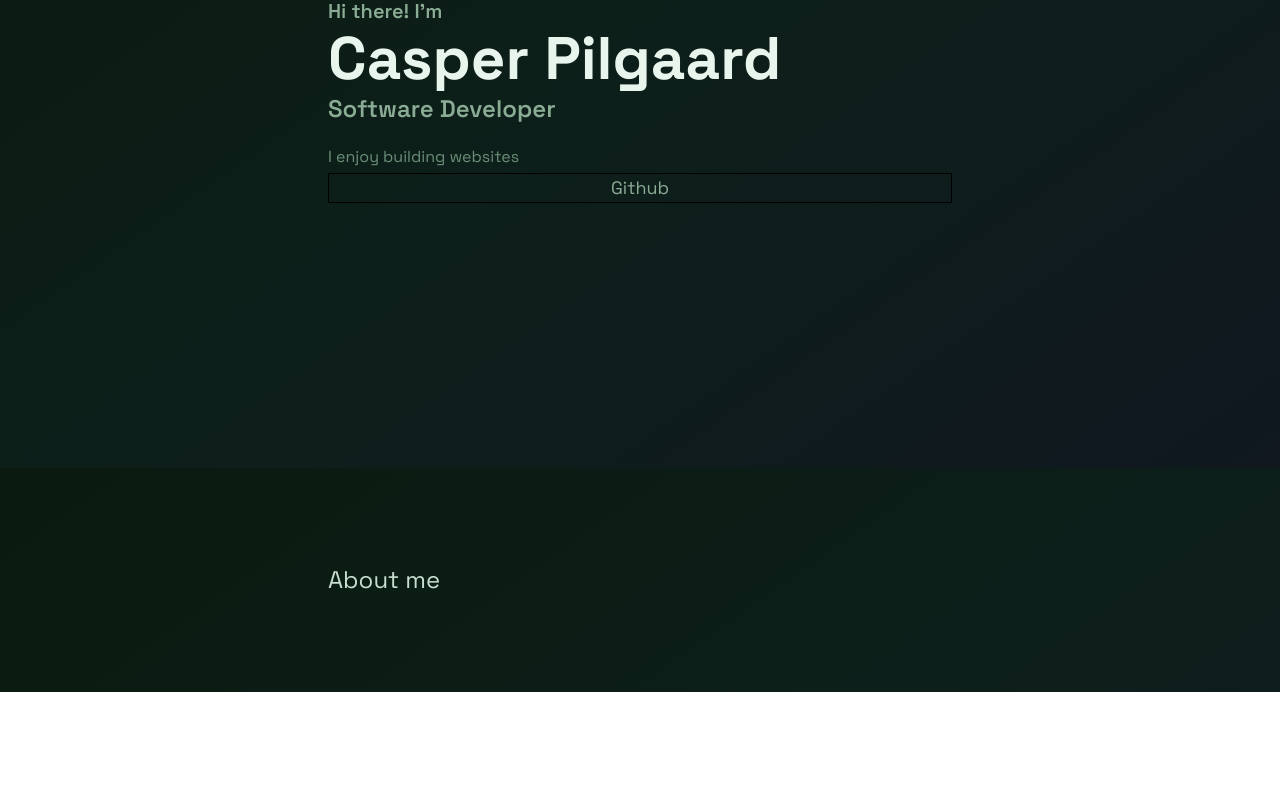
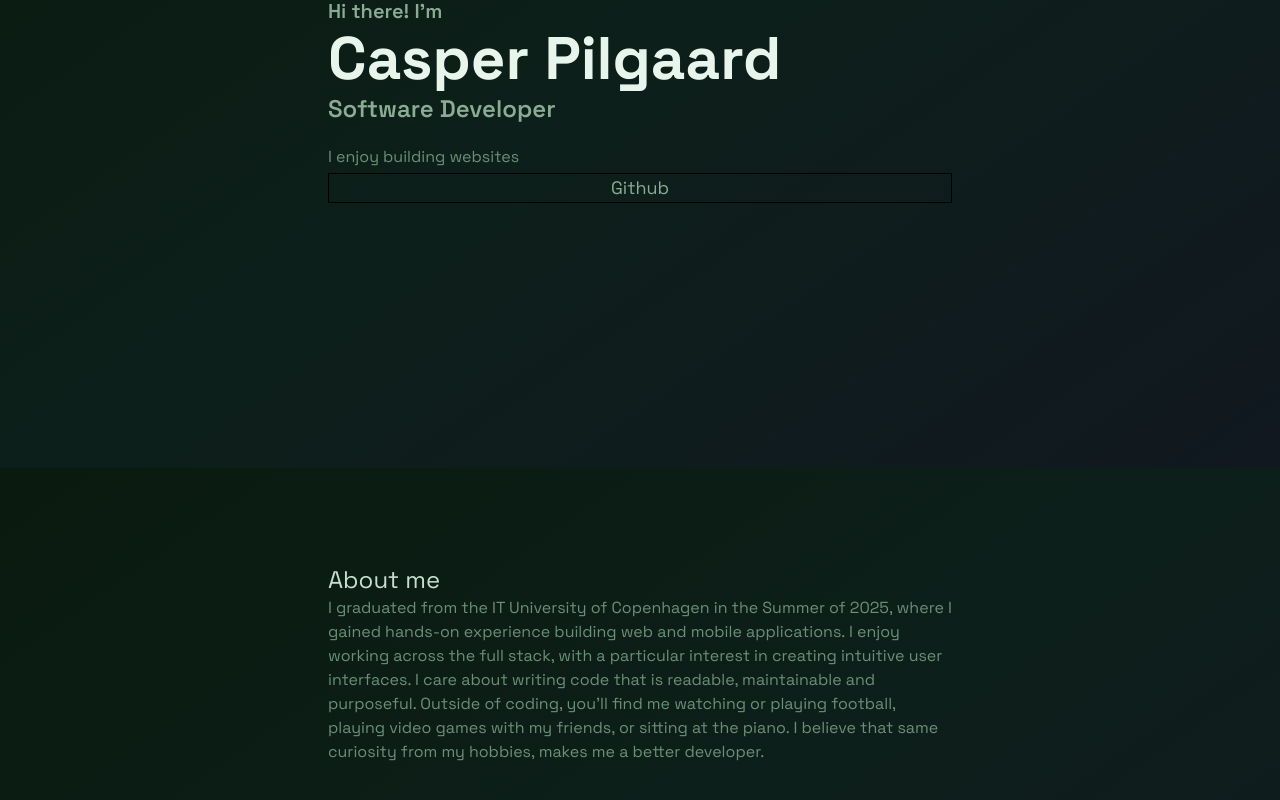
Before and after one commit to CasperPilgaard/portfolio, a Next.js app: page / in a window 1280 px wide. Shown: the part 332-1132 px from the top of the page. Before the commit the page ends 1024 px from the top, so only its background shows below. Built offline with nearby package versions, Linux system fonts and the light colour scheme.

Commit message:
Changed about me text

```diff
--- a/app/components/About.tsx
+++ b/app/components/About.tsx
@@ -1,10 +1,14 @@
 export default function About() {
     const text = `
-            I graduated from the IT University of Copenhagen in 2025.
-            Since then, I have been ...
+            I graduated from the IT University of Copenhagen in the Summer of 2025,
+            where I gained hands-on experience building web and mobile applications.
 
-            When I'm not building Software, I enjoy playing and watching football,
-            playing video games and playing the piano.
+            I enjoy working across the full stack, with a particular interest in
+            creating intuitive user interfaces. I care about writing code that is readable, maintainable and purposeful.
+
+
+            Outside of coding, you'll find me watching or playing football, playing video games with my friends, or sitting at the piano.
+            I believe that same curiosity from my hobbies, makes me a better developer.
             `
     return(
         <>
@@ -12,6 +16,7 @@ export default function About() {
                 <h3 className="text-c-heading text-2xl">
                     About me
                 </h3>
+                <p className="text-c-body whitespace-wrap">{text}</p>
             </div>
         </>
     )
```
